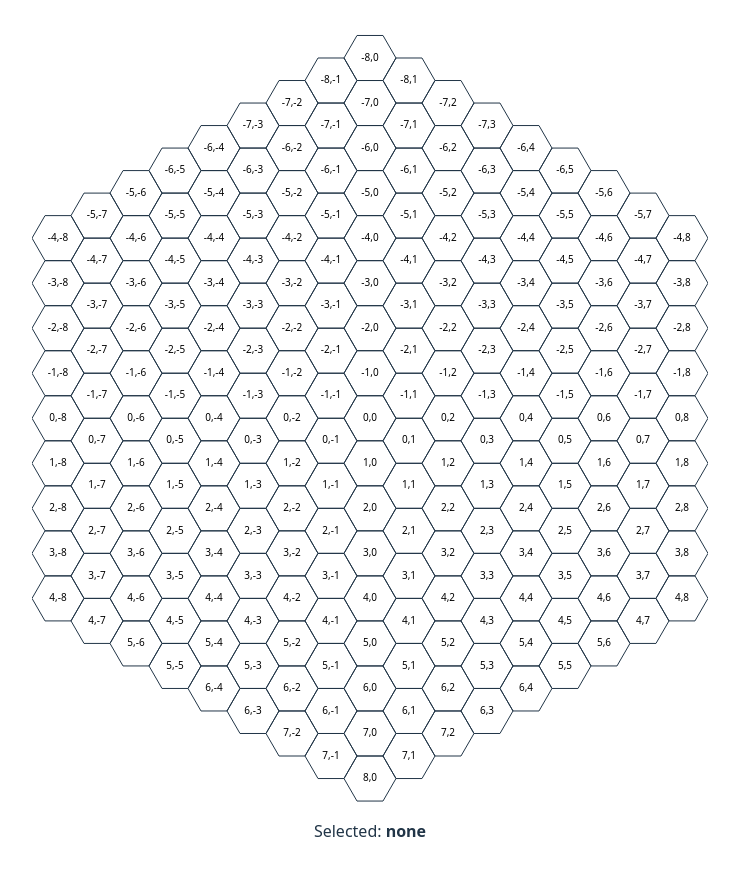
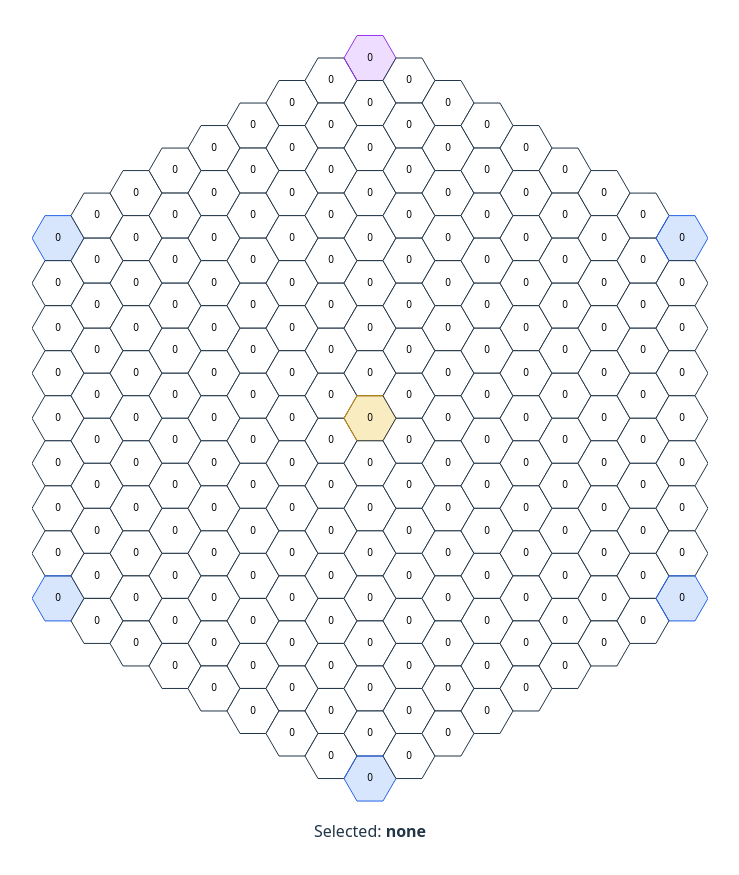
Before and after one commit to sawyersieja/notn, a React (Vite) app: page / in a window 1280 px wide. Shown: the whole page, without its empty margins (270-1009 px from the left). Built offline with nearby package versions, Linux system fonts and the light colour scheme.

Commit message:
Make top corner special tile

```diff
--- a/src/HexGrid.tsx
+++ b/src/HexGrid.tsx
@@ -1,7 +1,7 @@
 // src/HexGrid.tsx
 import React, { useMemo, useState } from "react";
 
-import { createHexMap, type TileId } from "./game/map";
+import { createHexMap, type Tile, type TileId } from "./game/map";
 
 function hexPointsFlatTop(cx: number, cy: number, size: number): string {
   const angles = [0, 60, 120, 180, 240, 300].map((d) => (Math.PI / 180) * d);
@@ -62,6 +62,13 @@ export function HexGrid({
   const svgW = bounds.maxX - bounds.minX + 2 * size;
   const svgH = bounds.maxY - bounds.minY + 2 * size;
 
+  const tileKindStyles: Record<Tile["kind"], { fill: string; stroke: string }> = {
+    normal: { fill: "rgba(255,255,255,0.9)", stroke: "currentColor" },
+    start: { fill: "rgba(59,130,246,0.2)", stroke: "rgb(37,99,235)" },
+    center: { fill: "rgba(234,179,8,0.25)", stroke: "rgb(202,138,4)" },
+    special: { fill: "rgba(168,85,247,0.2)", stroke: "rgb(147,51,234)" },
+  };
+
   return (
     <div style={{ overflow: "auto", maxWidth: "100%" }}>
       <svg
@@ -75,18 +82,18 @@ export function HexGrid({
           const points = hexPointsFlatTop(cx, cy, size);
 
           const isSelected = t.id === selectedId;
+          const tileStyle = tileKindStyles[t.kind] ?? tileKindStyles.normal;
 
           return (
             <g key={t.id} onClick={() => setSelectedId(t.id)} style={{ cursor: "pointer" }}>
               <polygon
                 points={points}
-                stroke="currentColor"
+                stroke={tileStyle.stroke}
                 strokeWidth={isSelected ? 3 : 1}
-                fill={isSelected ? "rgba(0,0,0,0.08)" : "transparent"}
+                fill={isSelected ? "rgba(0,0,0,0.08)" : tileStyle.fill}
               />
-              {/* tiny coord label for debugging */}
               <text x={cx} y={cy} textAnchor="middle" dominantBaseline="middle" fontSize={10}>
-                {t.row},{t.col}
+                {t.threat}
               </text>
             </g>
           );
--- a/src/game/map/index.ts
+++ b/src/game/map/index.ts
@@ -5,6 +5,8 @@ export type Tile = {
   row: number;
   col: number;
   owner: number | null; // later: PlayerId | null
+  kind: "normal" | "start" | "center" | "special";
+  threat: number;
 };
 
 type AxialCoord = {
@@ -54,6 +56,8 @@ function makeHexTiles(radius: number): Tile[] {
         row,
         col,
         owner: null,
+        kind: "normal",
+        threat: 0,
       });
     }
   }
@@ -61,10 +65,32 @@ function makeHexTiles(radius: number): Tile[] {
 }
 
 export function createHexMap(radius: number): HexMap {
-  return {
+  const map = {
     radius,
     tiles: makeHexTiles(radius),
   };
+
+  const tileIndex = buildTileIndex(map.tiles);
+  const { center, playerStarts } = getStartTiles(map, tileIndex);
+  const startIds = new Set(playerStarts.map((tile) => tile.id));
+  const specialCornerCoord: AxialCoord = { q: 0, r: -map.radius };
+  const specialCornerOffset = axialToOddQOffset(specialCornerCoord);
+  const specialCorner = tileIndex.get(`${specialCornerOffset.row},${specialCornerOffset.col}`);
+
+  map.tiles = map.tiles.map((tile) => {
+    if (tile.id === center.id) {
+      return { ...tile, kind: "center" };
+    }
+    if (startIds.has(tile.id)) {
+      return { ...tile, kind: "start" };
+    }
+    if (specialCorner && tile.id === specialCorner.id) {
+      return { ...tile, kind: "special" };
+    }
+    return tile;
+  });
+
+  return map;
 }
 
 export function getNeighborTiles(
@@ -94,7 +120,6 @@ export function getStartTiles(
   }
 
   const cornerCoords: AxialCoord[] = [
-    { q: 0, r: -map.radius },
     { q: map.radius, r: -map.radius },
     { q: map.radius, r: 0 },
     { q: 0, r: map.radius },
```
